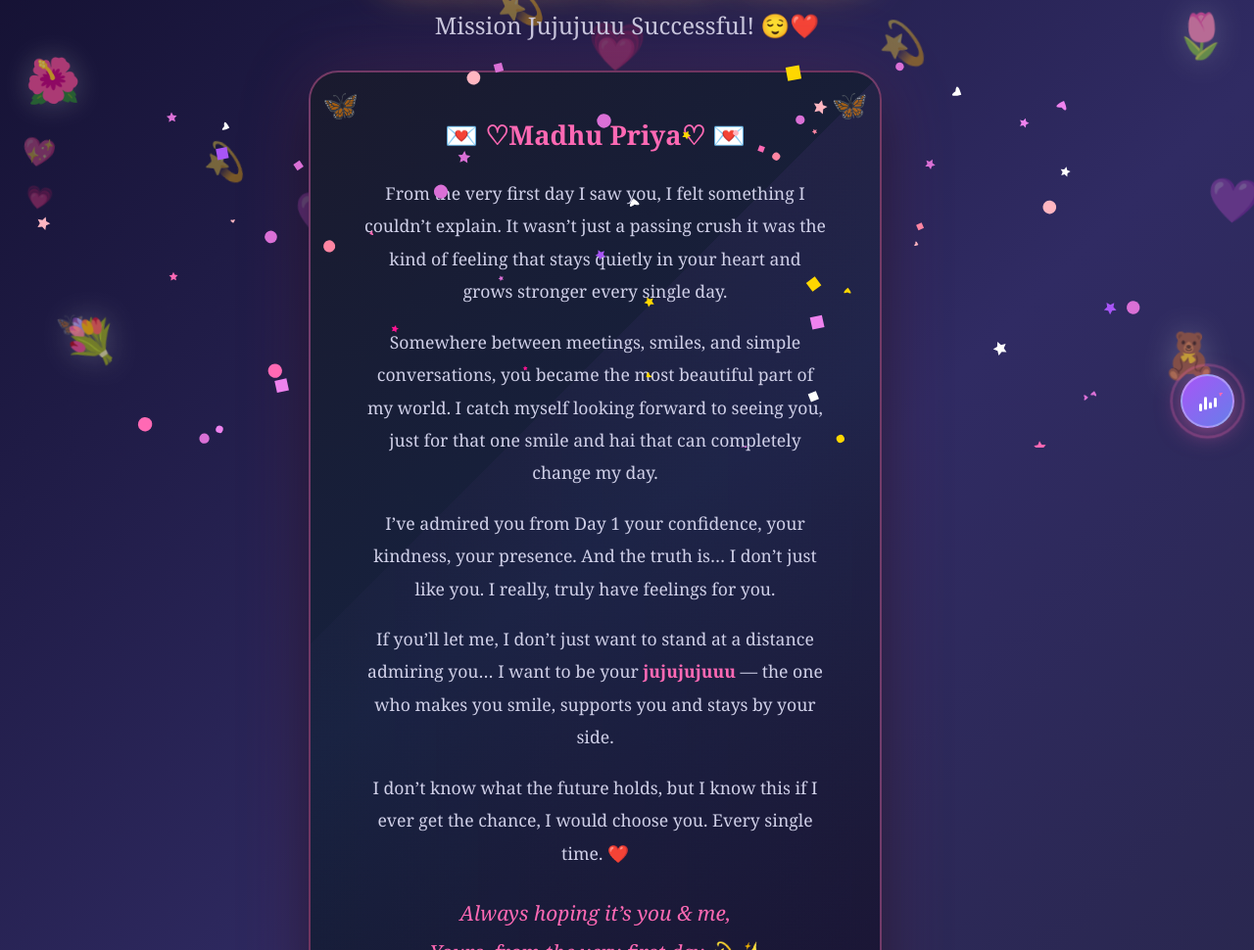
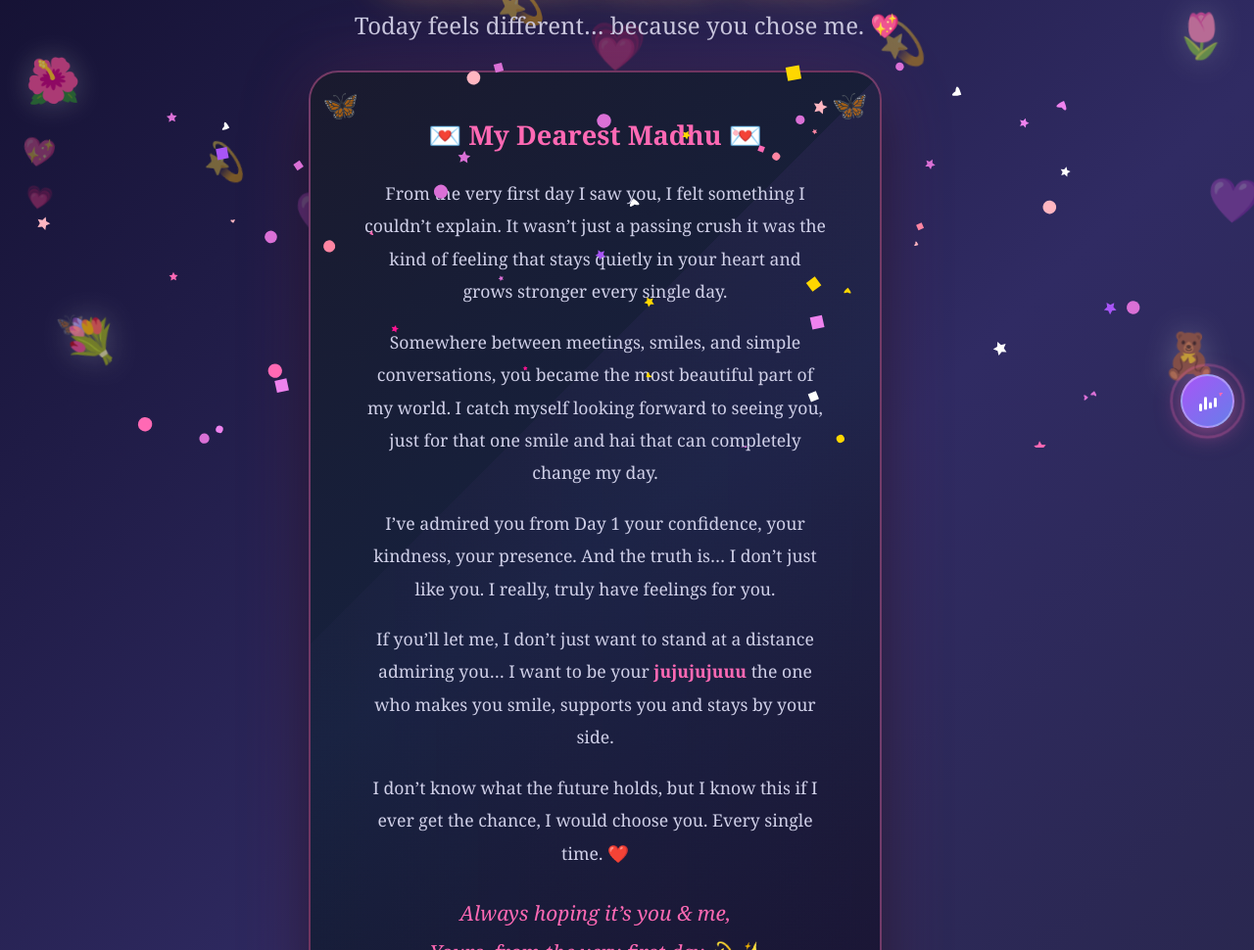
Before and after one commit to srsms/srsms-Valentines-surprise, a plain HTML site: page celebration.html in a window 1280 px wide. Shown: the part 343-1313 px from the top of the page at 98% size. Drawn offline with Linux system fonts and the light colour scheme.

Commit message:
Update celebration.html

```diff
--- a/celebration.html
+++ b/celebration.html
@@ -1001,7 +1001,7 @@
                 YAY! 🎉
                 <span class="name-celebrate">Madhu Said Yess!</span>
             </h1>
-            <p class="sub-message">Mission Jujujuuu Successful! 😌❤️ </p>
+            <p class="sub-message">Today feels different… because you chose me. 💖</p>
 
         <div class="love-card">
             <span class="corner-deco corner-tl">🦋</span>
@@ -1009,7 +1009,7 @@
             <span class="corner-deco corner-bl">✨</span>
             <span class="corner-deco corner-br">✨</span>
 
-            <h2 class="love-title">💌 ♡Madhu Priya♡ 💌</h2>
+            <h2 class="love-title">💌 My Dearest Madhu 💌</h2>
 
             <div class="love-text">
                 <p>From the very first day I saw you, I felt something I couldn’t explain. It wasn’t just a passing crush it was the kind of feeling that stays quietly in your heart and grows stronger every single day.</p>
@@ -1018,7 +1018,7 @@
 
                 <p>I’ve admired you from Day 1 your confidence, your kindness, your presence. And the truth is… I don’t just like you. I really, truly have feelings for you.</p>
 
-                <p>If you’ll let me, I don’t just want to stand at a distance admiring you… I want to be your <span class="highlight">jujujujuuu</span> — the one who makes you smile, supports you and stays by your side.</p>
+                <p>If you’ll let me, I don’t just want to stand at a distance admiring you… I want to be your <span class="highlight">jujujujuuu</span> the one who makes you smile, supports you and stays by your side.</p>
 
                 <p>I don’t know what the future holds, but I know this if I ever get the chance, I would choose you. Every single time. ❤️</p>
 
```
